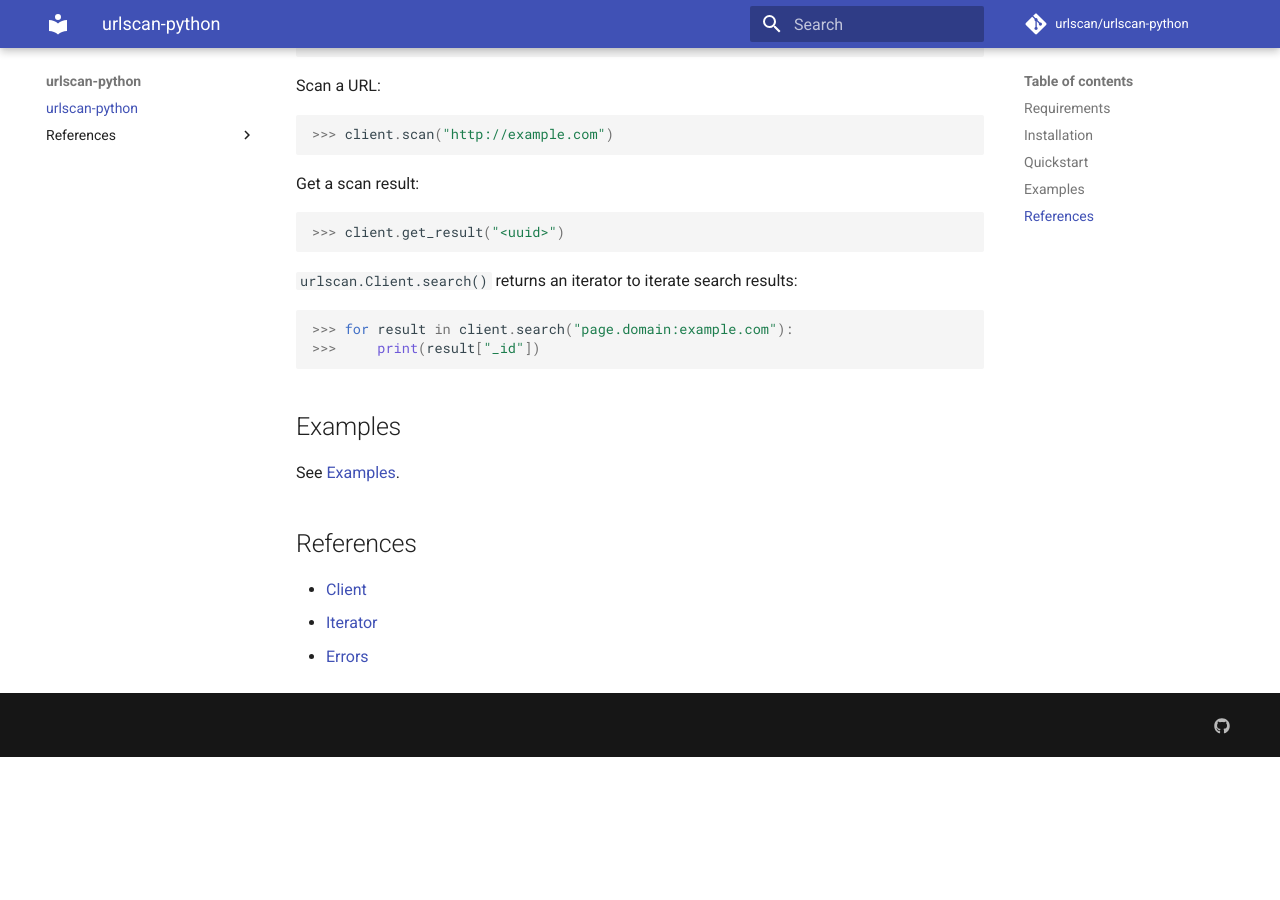
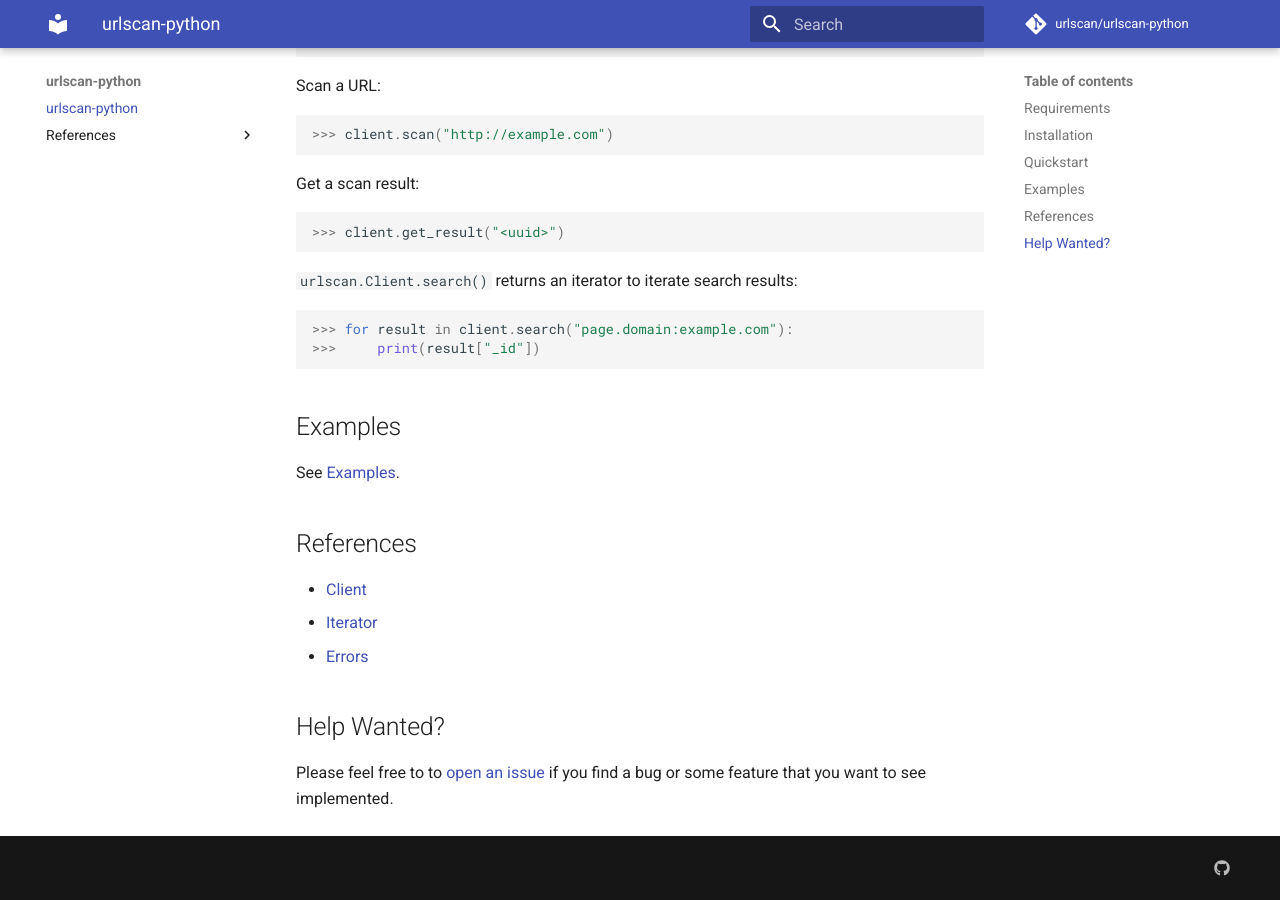
Before and after one commit to urlscan/urlscan-python, an MkDocs documentation site: the page built from docs/README.md, in a window 1280 px wide and 900 px high, scrolled down 666 px. Built offline with MkDocs 1.6.1 and Material for MkDocs 9.7.7, drawn with Linux system fonts in a browser that asks for light colours; comment, search, counter and statistics services are not loaded; before the commit the page ends 1423 px from its top, so only the background shows below that.

Commit message:
docs: add an explanation about issues

```diff
--- a/docs/README.md
+++ b/docs/README.md
@@ -54,3 +54,7 @@ See [Examples](https://github.com/urlscan/urlscan-python/tree/main/examples/).
 - [Client](./references/client/)
 - [Iterator](./references/iterator/)
 - [Errors](./references/errors/)
+
+## Help Wanted?
+
+Please feel free to to [open an issue](https://github.com/urlscan/urlscan-python/issues/new) if you find a bug or some feature that you want to see implemented.
```
